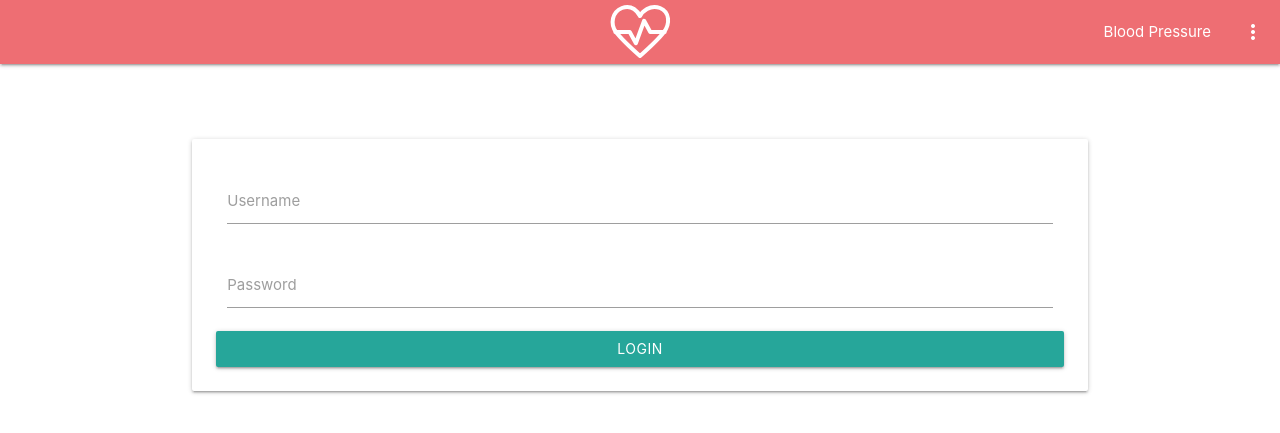
After one commit to M-Mueller/health-tracker, a Flask app: page /login in a window 1280 px wide. The commit adds this page. Shown: the top 433 px of the page. Run offline with Flask 2, Linux system fonts and the light colour scheme.

Commit message:
Support login of different users

```diff
--- a/main.py
+++ b/main.py
@@ -1,18 +1,29 @@
 import datetime
 import sqlite3
 from math import ceil
+from urllib.parse import urlparse, urljoin
 from io import BytesIO
-from flask import Flask, render_template, request, g, send_file, redirect, url_for, make_response, jsonify
+from flask import Flask, render_template, request, g, send_file, redirect, url_for, make_response, jsonify, abort
 from flask_sqlalchemy import SQLAlchemy
+from flask_login import LoginManager, login_user, logout_user, login_required, current_user
 
 
 app = Flask(__name__)
 app.config['SQLALCHEMY_DATABASE_URI'] = 'sqlite:////tmp/test.db'
 app.config['SQLALCHEMY_TRACK_MODIFICATIONS'] = False
+app.secret_key = b'E\xbdv\xf0\xbd7\x0b\xf9\xce.\x94\xcerx5\xcd'
 db = SQLAlchemy(app)
+login_manager = LoginManager()
+login_manager.init_app(app)
+login_manager.login_view = "login"
 
 
 from models import User, BloodPressure
+
+
+@login_manager.user_loader
+def load_user(user_id):
+    return User.query.get(user_id)
 
 
 @app.route('/')
@@ -21,8 +32,43 @@ def index():
     return redirect(url_for('blood_pressure'))
 
 
+@app.route('/login', methods=['GET', 'POST'])
+def login():
+    if request.method == 'POST':
+        try:
+            username = str(request.form['username'])
+            password = str(request.form['password'])
+
+            user = User.query.filter_by(username=username).first()
+            if not user:
+                raise ValueError('Unknown user', username)
+            if not user.password == password:
+                raise ValueError('Invalid password', password)
+
+            login_user(user)
+
+            next = request.args.get('next')
+            if not is_safe_url(next):
+                return abort(400)
+
+            return redirect(next or url_for('index'))
+        except (KeyError, ValueError) as e:
+            app.logger.error('Invalid login: %s', e)
+            return render_template('login.html', message=f'Invalid username or password')
+    else:
+        return render_template('login.html')
+
+
+@app.route("/logout")
+@login_required
+def logout():
+    logout_user()
+    return redirect(url_for('login'))
+
+
 @app.route('/blood_pressure', methods=['GET', 'POST'], defaults={'key': None})
 @app.route('/blood_pressure/<int:key>', methods=['DELETE'])
+@login_required
 def blood_pressure(key):
     ROWS_PER_PAGE = 10;
 
@@ -45,7 +91,7 @@ def blood_pressure(key):
             diastolic = int(request.form['diastolic'])
 
             measurement = BloodPressure(
-                user=User.query.first(),  # TODO
+                user=current_user,
                 date=datetime.datetime(date.year, date.month, date.day, hour, minute),
                 systolic=systolic,
                 diastolic=diastolic,
@@ -66,6 +112,9 @@ def blood_pressure(key):
     elif request.method == 'DELETE':
         measurement = BloodPressure.query.get(key)
         if measurement:
+            if measurement.user != current_user:
+                return make_response("You are not allowed to delete this entry", 403)
+
             app.logger.info('Deleting BloodPressure %s', measurement)
             db.session.delete(measurement)
             db.session.commit()
@@ -81,8 +130,7 @@ def blood_pressure(key):
             except:
                 pass
 
-        user = User.query.first()  # TODO
-        rows = BloodPressure.query.with_parent(user)[0:ROWS_PER_PAGE]
+        rows = BloodPressure.query.with_parent(current_user)[0:ROWS_PER_PAGE]
         return render_template(
             'blood_pressure.html',
             header=('Date', 'SYS', 'DIA'),
@@ -95,10 +143,11 @@ def blood_pressure(key):
 
 
 @app.route('/blood_pressure/csv')
+@login_required
 def blood_pressure_csv():
     rows = [
         (row.date.isoformat(), row.systolic, row.diastolic)
-        for row in BloodPressure.query.all()
+        for row in BloodPressure.query.filter_by(user=current_user)
     ]
     return send_csv('blood_pressure', ['date', 'systolic', 'diastolic'], rows)
 
@@ -115,5 +164,11 @@ def send_csv(name, headers, rows):
     return send_file(csv, mimetype='text/csv', as_attachment=True, attachment_filename=name + '.csv')
 
 
+def is_safe_url(target):
+    ref_url = urlparse(request.host_url)
+    test_url = urlparse(urljoin(request.host_url, target))
+    return test_url.scheme in ('http', 'https') and ref_url.netloc == test_url.netloc
+
+
 if __name__ == '__main__':
     app.run(host='0.0.0.0', debug=True)
--- a/requirements.txt
+++ b/requirements.txt
@@ -1,3 +1,4 @@
 Flask
 Flask-SQLAlchemy
 Jinja2
+flask-login
--- a/templates/blood_pressure.html
+++ b/templates/blood_pressure.html
@@ -1,4 +1,4 @@
-{% import 'navbar.html' as navbar %}
+{% import 'navbar.html' as navbar with context %}
 {% import 'alert.html' as alert %}
 {% import 'utils.html' as utils %}
 {% import 'table.html' as table %}
--- /dev/null
+++ b/templates/login.html
@@ -0,0 +1,34 @@
+{% import 'navbar.html' as navbar %}
+{% import 'alert.html' as alert %}
+{% import 'utils.html' as utils %}
+
+<!DOCTYPE html>
+<html>
+  {% include "header.html" %}
+  <body>
+      {{ navbar.navbar() }}
+      <div class="container">
+          <div class="card" style="margin-top: 5rem">
+              <form method="post" class="card-content row">
+                  {% if message %}
+                      <p class="red-text col s12">{{message}}</p>
+                  {% endif %}
+                  <div class="input-field col s12">
+                      <input name="username" type="text" class="validate">
+                      <label>Username</label>
+                  </div>
+                  <div class="input-field col s12">
+                      <input name="password" type="password" class="validate">
+                      <label>Password</label>
+                  </div>
+                  <button class="btn waves-effect waves-light col s12" type="submit">Login</button>
+              </form>
+          </div>
+      </div>
+      <script>
+          document.addEventListener('DOMContentLoaded', function() {
+          });
+      </script>
+      {% include "footer.html" %}
+  </body>
+</html>
--- a/templates/navbar.html
+++ b/templates/navbar.html
@@ -10,26 +10,44 @@
         <a href="#" data-target="mobile-nav" class="sidenav-trigger"><i class="material-icons">menu</i></a>
         <ul class="right hide-on-med-and-down">
             {{ items() }}
+            <li>
+                <a id='nav_dropdown_trigger' class='dropdown-trigger' href='#' data-target='nav_dropdown'>
+                    <i class="material-icons">more_vert</i>
+                </a>
+            </li>
         </ul>
     </div>
     {% if title %}
     <div class="nav-content">
-        <span class="nav-title">Blood Pressure</span>
+        <span class="nav-title">{{title}}</span>
         {{ caller() }}
     </div>
     {% endif %}
     <div class="hide-on-med-and-up" style="margin-top: 2rem"/>
-    <script>
-        document.addEventListener('DOMContentLoaded', function() {
-            var elems = document.querySelectorAll('.sidenav');
-            var instances = M.Sidenav.init(elems);
-        });
-    </script>
 </nav>
 
 <ul class="sidenav" id="mobile-nav">
     {{ items() }}
 </ul>
+
+<ul id='nav_dropdown' class='dropdown-content'>
+    {% if current_user is defined %}
+    <li><a disabled>Signed in as<br><b>{{current_user.username}}</b></a></li>
+    <li class="divider" tabindex="-1"></li>
+    <li><a href="/logout">Logout</a></li>
+    {% else %}
+    <li><a href="/login">login</a></li>
+    {% endif %}
+</ul>
+
+<script>
+    document.addEventListener('DOMContentLoaded', function() {
+        M.Sidenav.init(document.querySelectorAll('.sidenav'));
+        M.Dropdown.init(document.getElementById('nav_dropdown_trigger'), {
+            constrainWidth: false,
+        });
+    });
+</script>
 {%- endmacro %}
 
 {% macro items() -%}
```
Also changed, not shown: models.py (+7 -0 lines).
